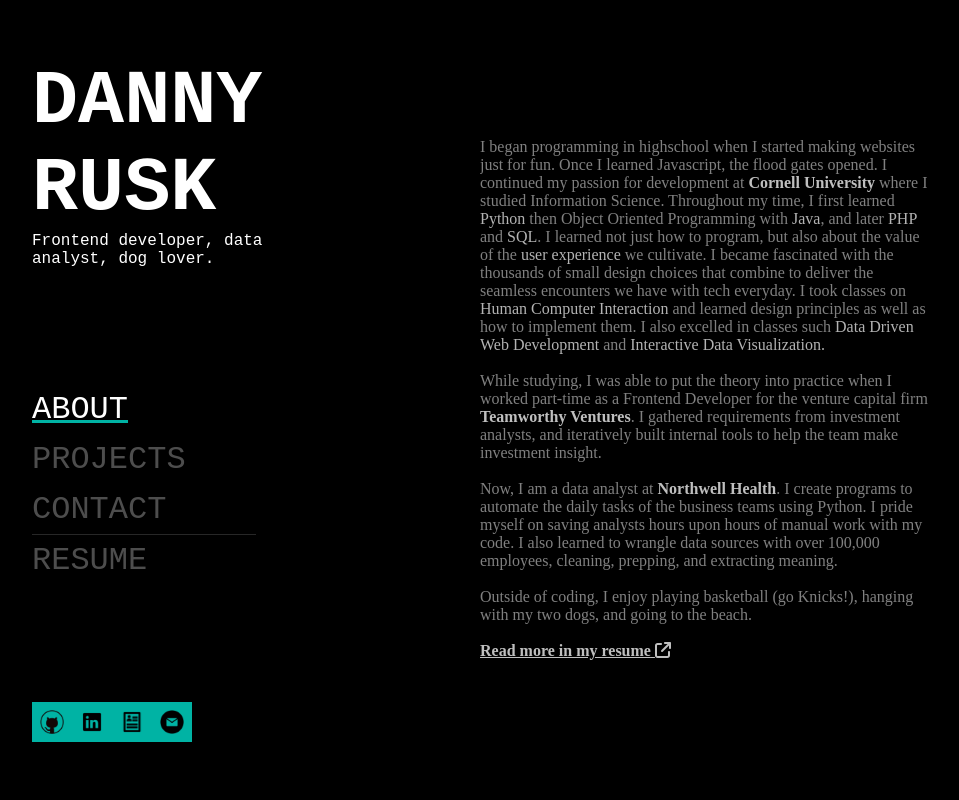
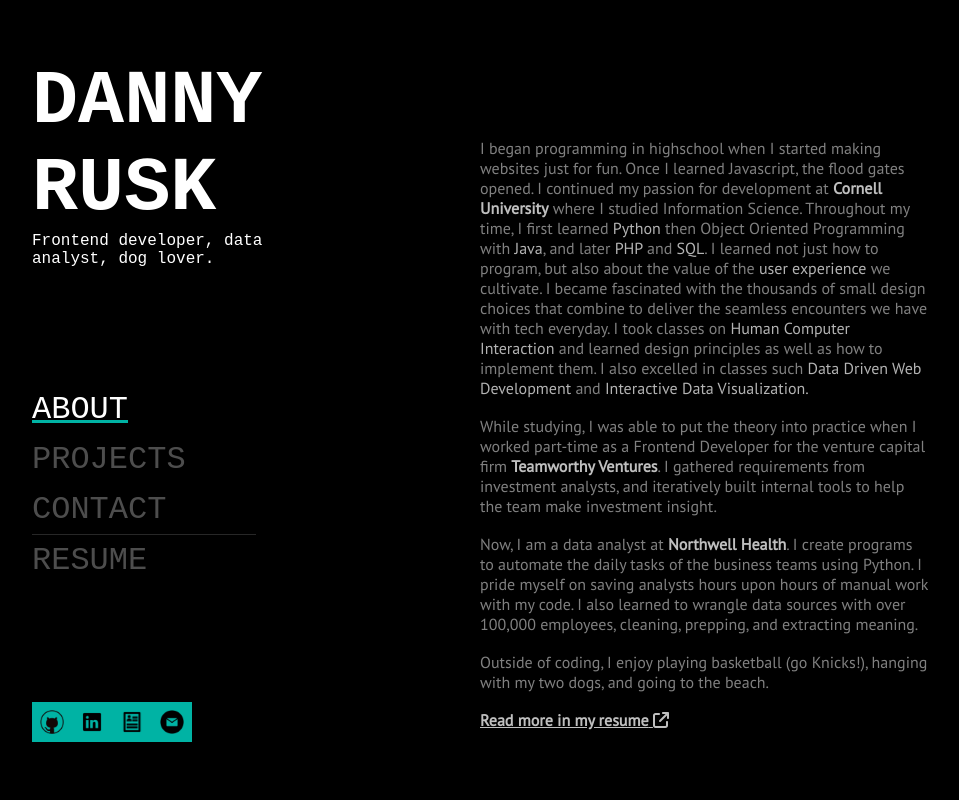
Before and after one commit to DGR40/vite-portfolio, a React (Vite) app: page / in a window 1280 px wide. Shown: the top 800 px of the page, without its empty margins (160-1119 px from the left). Built offline with nearby package versions, Linux system fonts and the light colour scheme.

Commit message:
downloaded pt_sans font for safari

```diff
--- a/index.html
+++ b/index.html
@@ -11,6 +11,7 @@
       src="https://kit.fontawesome.com/92abacae81.js"
       crossorigin="anonymous"
     ></script>
+    <link rel="'stylesheet" href="stylesheet.css" />
 
     <link rel="preconnect" href="https://fonts.googleapis.com" />
     <link rel="preconnect" href="https://fonts.gstatic.com" crossorigin />
--- a/src/index.css
+++ b/src/index.css
@@ -1,3 +1,11 @@
+@font-face {
+  font-family: "pt_sansregular";
+  src: url("./assets/fonts/ptsans-regular.woff2") format("woff2"),
+    url("/assets/fonts/ptsans-regular.woff") format("woff");
+  font-weight: normal;
+  font-style: normal;
+}
+
 :root {
   --clr-primary: #65b7e5;
   --clr-accent: rgb(0, 255, 234);
@@ -165,7 +173,7 @@
 .paragraph {
   font-size: clamp(0.5rem, 5vw, 1rem);
   color: rgba(255, 255, 255, 0.5);
-  font-family: "PT Sans";
+  font-family: "pt_sansregular";
 }
 
 .text-highlight {
--- /dev/null
+++ b/src/stylesheet.css
@@ -0,0 +1,8 @@
+/*! Generated by Font Squirrel (https://www.fontsquirrel.com) on March 25, 2024 */
+@font-face {
+  font-family: "pt_sansregular";
+  src: url("./assets/ptsans-regular.woff2") format("woff2"),
+    url("./assets/ptsans-regular.woff") format("woff");
+  font-weight: normal;
+  font-style: normal;
+}
```
Also changed, not shown: src/assets/fonts/ptsans-regular.woff (added), src/assets/fonts/ptsans-regular.woff2 (added).
